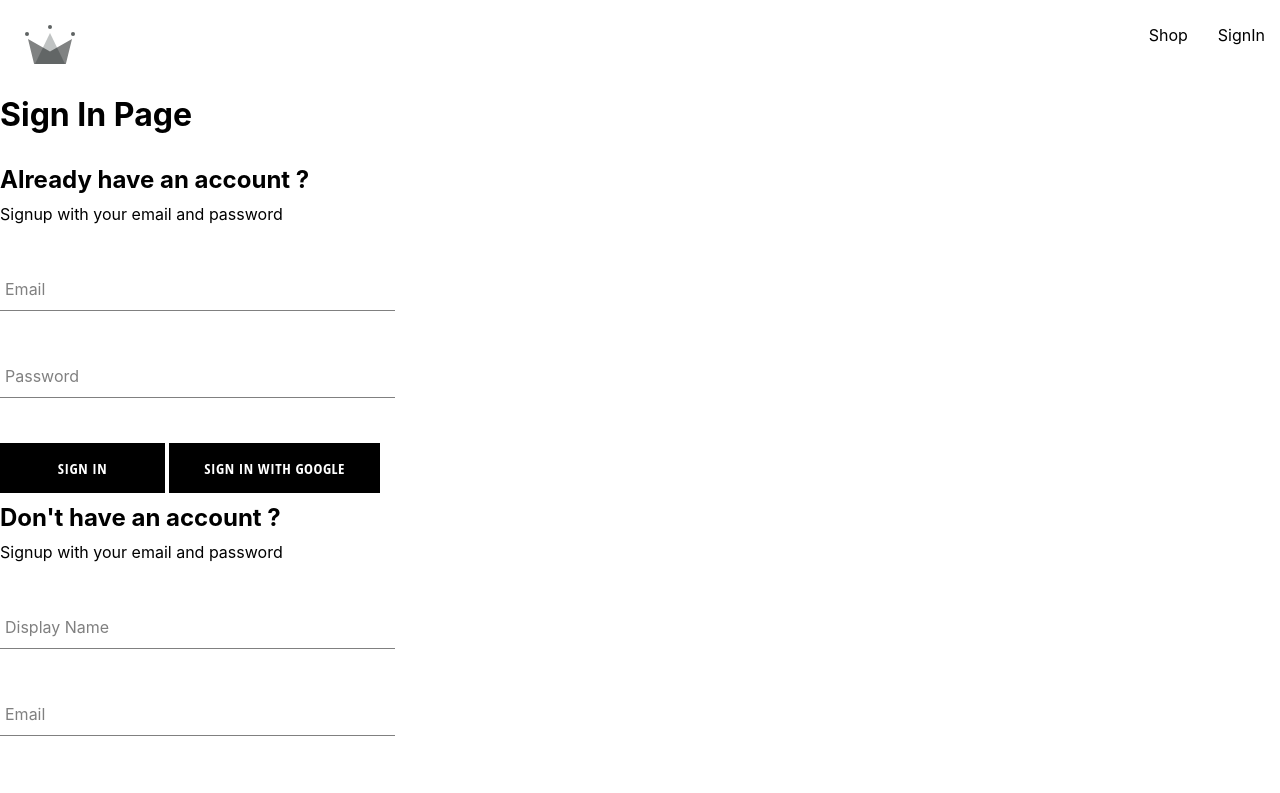
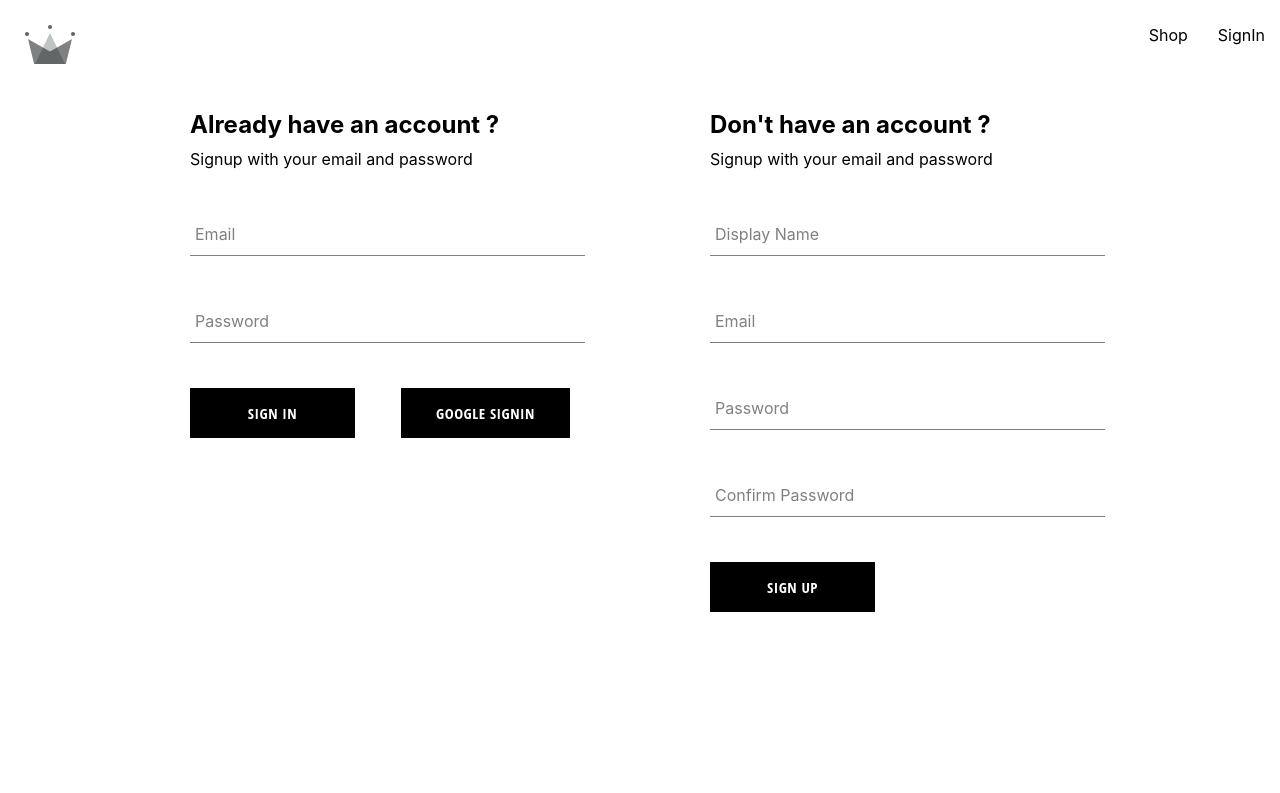
Before and after one commit to HimanshuChhikara/Capstone, a React (Create React App) app: page /auth in a window 1280 px wide. Shown: the top 793 px of the page. Built offline with nearby package versions, Linux system fonts and the light colour scheme.

Commit message:
added authntication page styles

```diff
--- a/src/components/sign-in-form/sign-in-form.component.jsx
+++ b/src/components/sign-in-form/sign-in-form.component.jsx
@@ -30,7 +30,13 @@
 
         }
         catch(err) {
-
+            if(err.code === 'auth/wrong-password') {
+                alert("Incorrect password for email");
+            }
+            if(err.code === 'auth/user-not-found') {
+                alert("Email doesn't exist");
+            }
+           console.log(err);
         }
     }
 
@@ -47,7 +53,7 @@
                 <FormInput label="Password" type="password" required onChange={handleChange} name= "password" value={password}/>
                 <div className="buttons-container">
                 <Button type='submit'>Sign In</Button>
-                <Button buttonType='google-sign-in'onClick={signInWithGoogle} >Sign In With Google</Button>
+                <Button type='button' buttonType='google-sign-in'onClick={signInWithGoogle} >Google SignIn</Button>
                 </div>
             </form>
         </div>
--- a/src/routes/authentication/authentication.component.jsx
+++ b/src/routes/authentication/authentication.component.jsx
@@ -6,6 +6,7 @@
 // import Authentication from '../../components/sign-up-form/sign-up-form.component';
 import SignInForm from '../../components/sign-in-form/sign-in-form.component';
 import SignupForm from '../../components/sign-up-form/sign-up-form.component';
+import '../authentication/authentication.styles.scss'
 
   const Authentication = () => {
     const logGoogleUser = async () => {
@@ -14,8 +15,7 @@
     };
 
     return (
-      <div>
-        <h1>Sign In Page</h1>
+      <div className='authentication-conatiner'>
         <SignInForm />
         <SignupForm />
         {/* <Authentication /> */}
--- /dev/null
+++ b/src/routes/authentication/authentication.styles.scss
@@ -0,0 +1,6 @@
+.authentication-conatiner {
+    display: flex;
+    width: 900px;
+    justify-content: space-between;
+    margin: 30px auto;
+}
```
